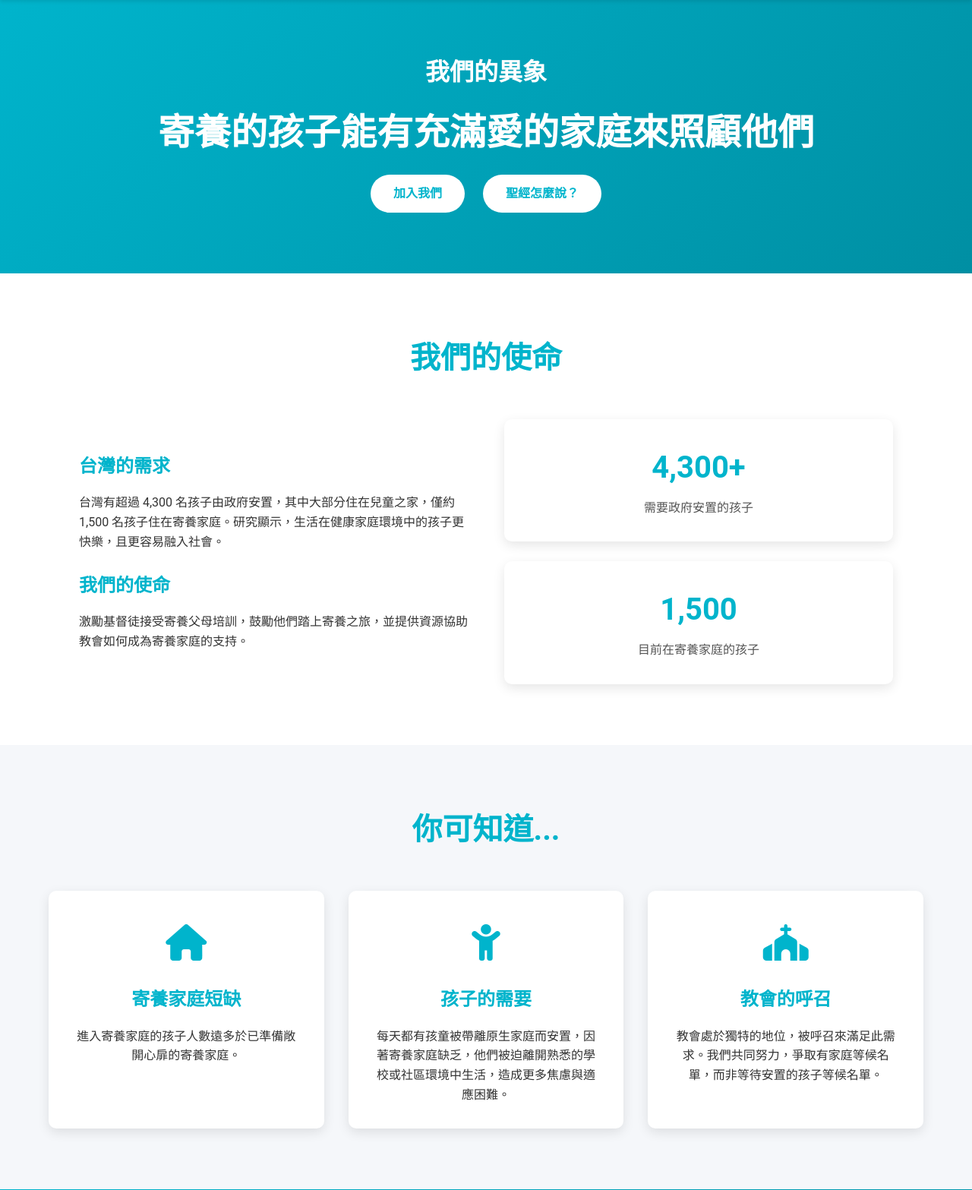
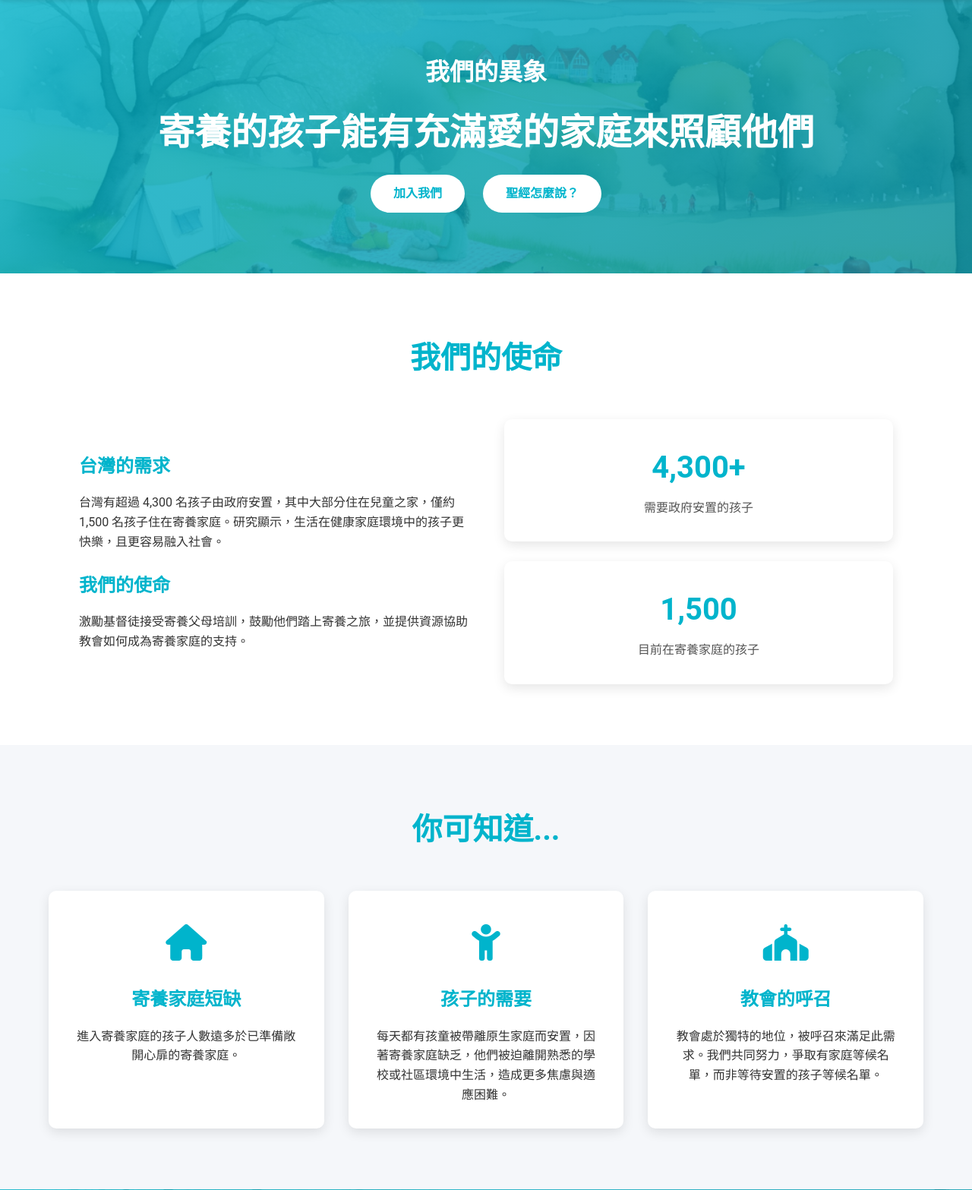
Before and after one commit to laurakick/taiwan127, a PHP site: page /index.html in a window 1280 px wide. Shown: the part 211-1778 px from the top of the page at 76% size. Run offline with PHP 8.4, Linux system fonts and the light colour scheme; some web fonts are replaced.

```diff
--- a/styles/components.css
+++ b/styles/components.css
@@ -6,7 +6,8 @@ Reusable Components - Buttons, Cards, Forms, Icons
 
 /* Page Headers */
 .page-header {
-    background: linear-gradient(135deg, var(--color-primary) 0%, var(--color-primary-dark) 100%);
+    background: linear-gradient(135deg, rgba(var(--color-primary-rgb), 0.8) 0%, rgba(var(--color-primary-dark-rgb), 0.8) 100%),
+                url('../assets/illustrations/picnic.png') center/cover no-repeat;
     color: white;
     padding: 50px 5% 60px;
     text-align: center;
@@ -26,7 +27,8 @@ Reusable Components - Buttons, Cards, Forms, Icons
 
 /* Hero Section */
 .hero {
-    background: linear-gradient(135deg, var(--color-primary) 0%, var(--color-primary-dark) 100%);
+    background: linear-gradient(135deg, rgba(var(--color-primary-rgb), 0.8) 0%, rgba(var(--color-primary-dark-rgb), 0.8) 100%),
+                url('../assets/illustrations/picnic.png') center/cover no-repeat;
     color: white;
     padding: 70px 5% 80px;
     text-align: center;
--- a/styles/variables.css
+++ b/styles/variables.css
@@ -60,6 +60,8 @@ Uses a consistent scale from --font-size-xs (0.8rem) to --font-size-4xl (3rem)
     /* Colors - Vibrant Theme */
     --color-primary: #00b4cc;
     --color-primary-dark: #008fa3;
+    --color-primary-rgb: 0, 180, 204;
+    --color-primary-dark-rgb: 0, 143, 163;
     --color-text: #333;
     --color-text-light: #555;
     --color-text-lighter: #888;
```
Also changed, not shown: assets/illustrations/picnic.png (added).
